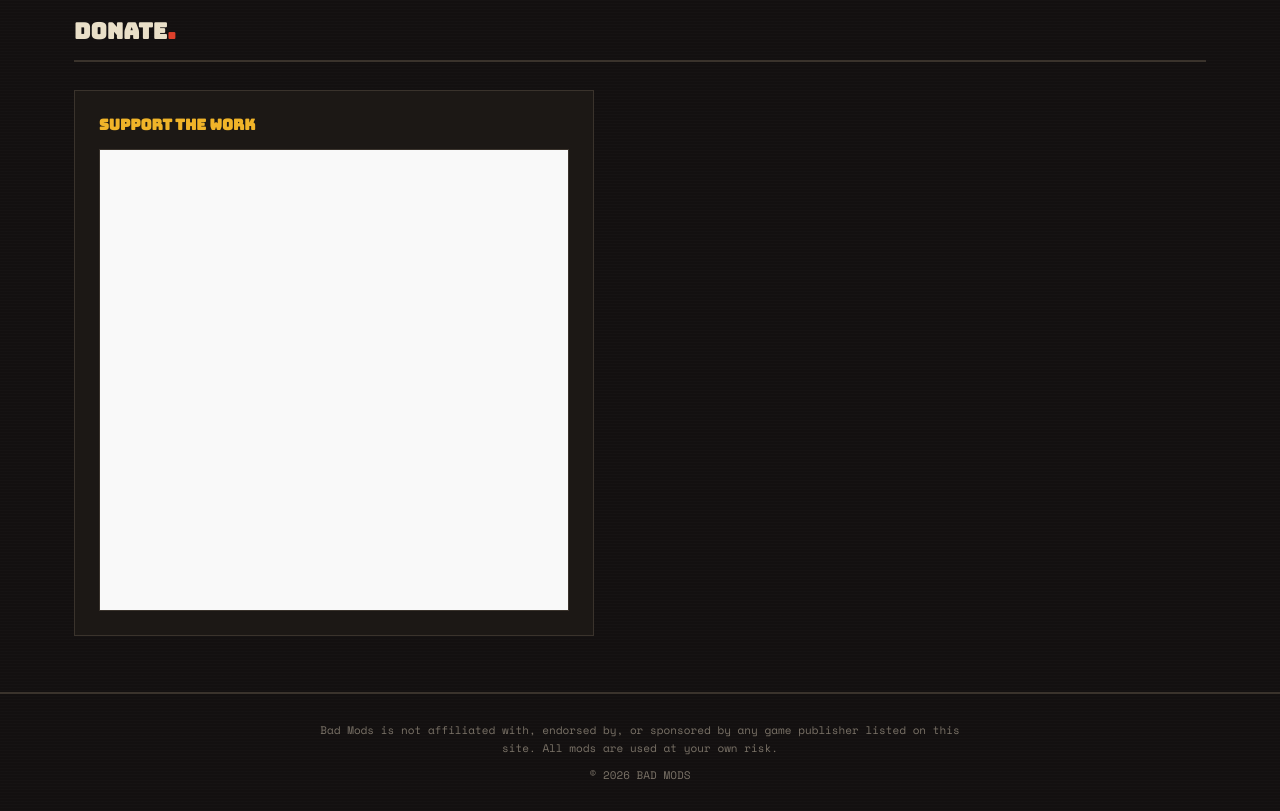
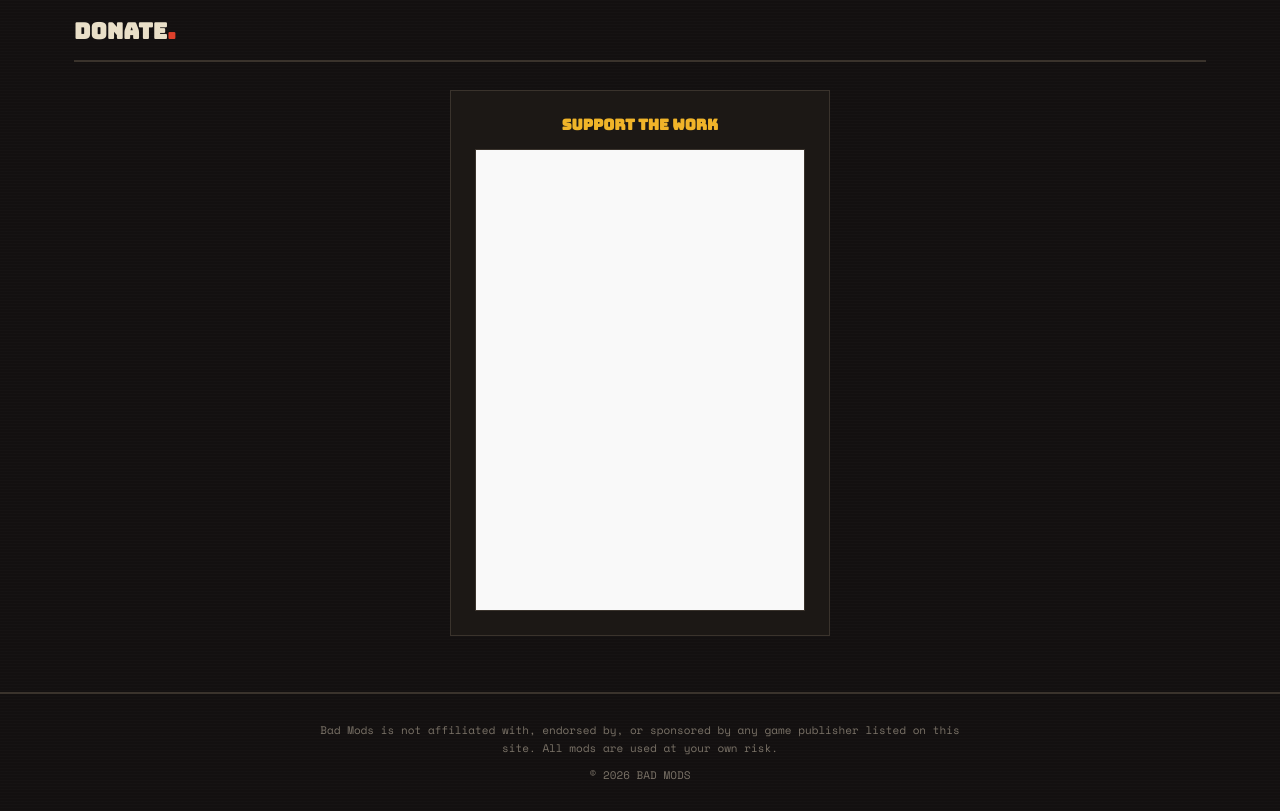
Before and after one commit to BAD-MODS/BadMods, a plain HTML site: page index.html in a window 1280 px wide. Shown: the part 1501-2312 px from the top of the page. Drawn offline with nearby package versions, Linux system fonts and the light colour scheme.

Commit message:
Update style.css

```diff
--- a/css/style.css
+++ b/css/style.css
@@ -363,9 +363,9 @@ nav.wrap{display:flex;align-items:center;justify-content:space-between;height:76
 }
 
 /* DONATE */
-.donate-panel-wrap{max-width:520px;}
+.donate-panel-wrap{max-width:380px;margin:0 auto;}
 .panel{background:var(--bg-panel);border:1px solid var(--line);padding:24px;}
-.panel h3{font-family:'Bungee',cursive;font-size:15px;margin-bottom:14px;color:var(--gold);}
+.panel h3{font-family:'Bungee',cursive;font-size:15px;margin-bottom:14px;color:var(--gold);text-align:center;}
 #kofiEmbed{overflow:hidden;border:1px solid var(--line);}
 #kofiEmbed iframe{display:block;width:100%;border:none;}
 
```
